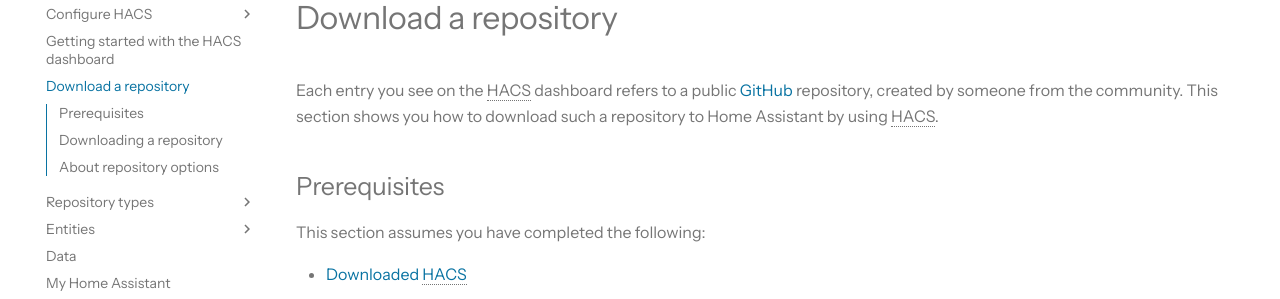
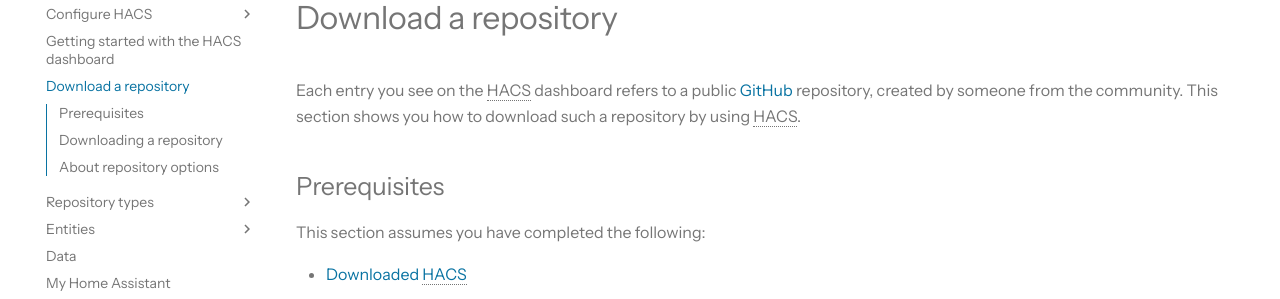
Before and after one commit to hacs/documentation, an MkDocs documentation site: the page built from source/docs/use/repository_dashboard.md, in a window 1280 px wide and 900 px high. Shown: the part 199-498 px from the top of the window. Built offline with MkDocs 1.6.1 and Material for MkDocs 9.7.7, drawn with Linux system fonts in a browser that asks for light colours; some web fonts are replaced; plug-ins that fetch from the network failed and are left out; comment, search, counter and statistics services are not loaded.

Commit message:
Apply suggestions from code review
Co-authored-by: Joakim Sørensen <joasoe@gmail.com>

```diff
--- a/source/docs/use/repository_dashboard.md
+++ b/source/docs/use/repository_dashboard.md
@@ -3,7 +3,7 @@ title: Download a repository
 description: 'Steps on downloading a repository via HACS.'
 ---
 
-Each entry you see on the HACS dashboard refers to a public [GitHub](https://github.com) repository, created by someone from the community. This section shows you how to download such a repository to Home Assistant by using HACS.
+Each entry you see on the HACS dashboard refers to a public [GitHub](https://github.com) repository, created by someone from the community. This section shows you how to download such a repository by using HACS.
 
 ## Prerequisites
 
```
